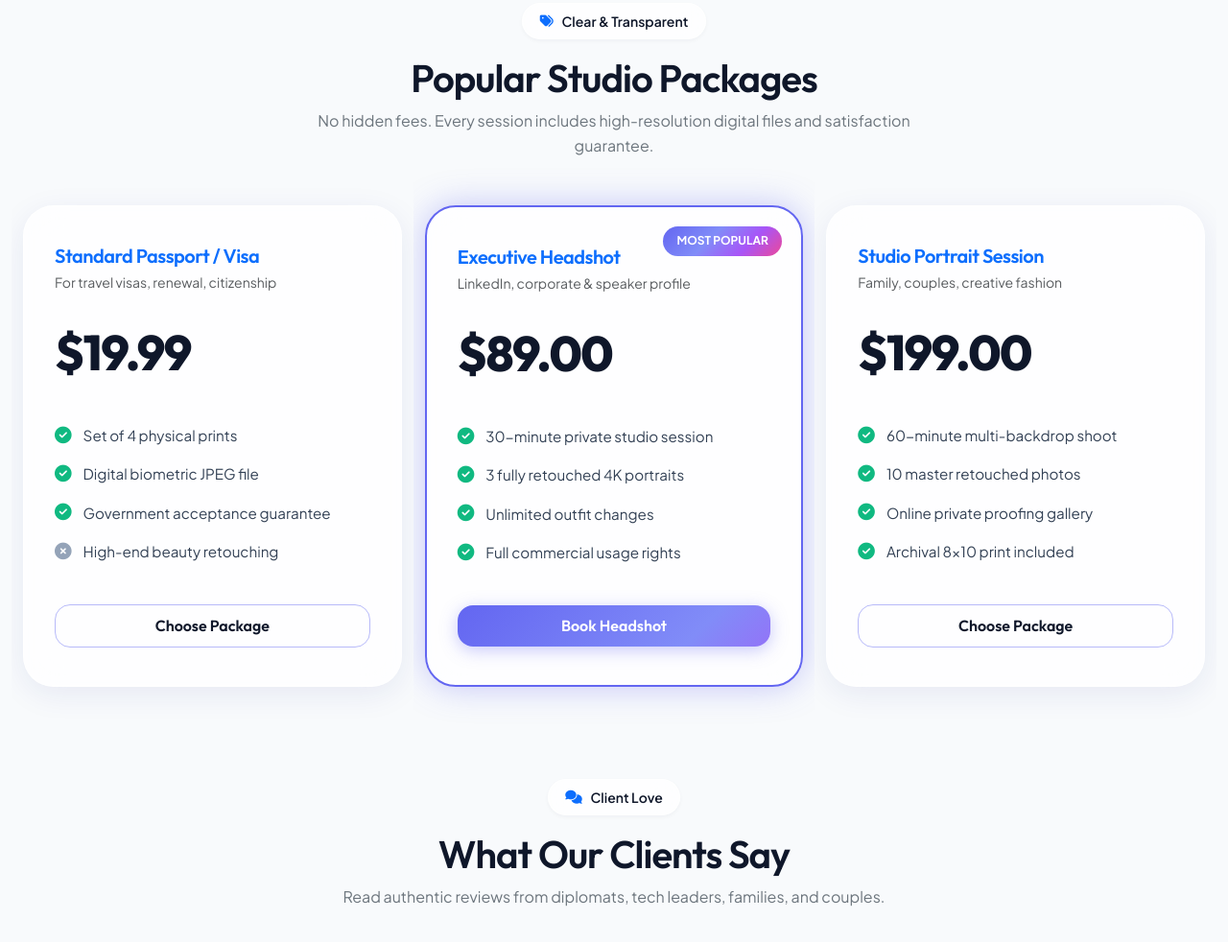
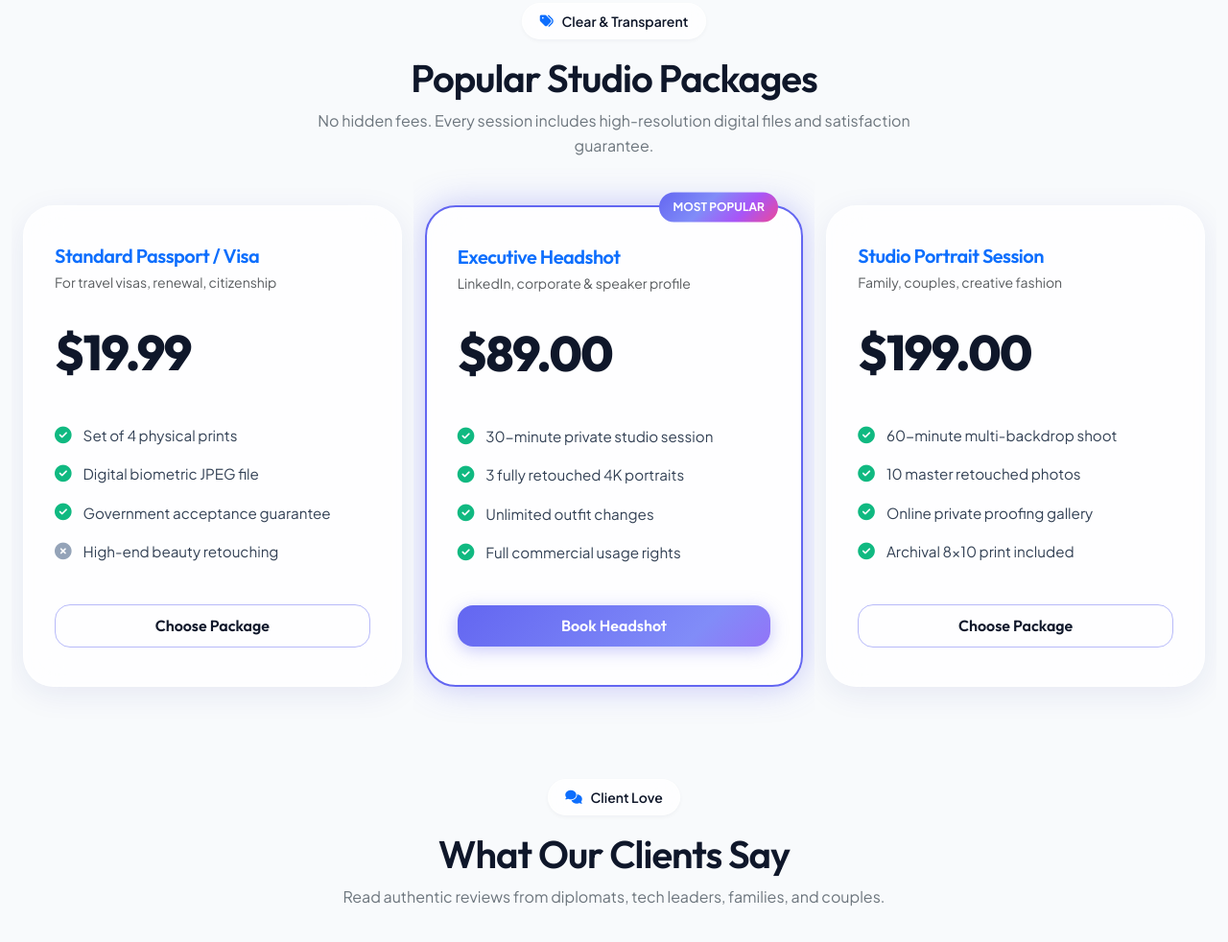
Before and after one commit to GokulIQ/LuminaStudio, a plain HTML site: page index.html in a window 1280 px wide. Shown: the part 5346-6328 px from the top of the page at 96% size. Drawn offline with nearby package versions, Linux system fonts and the light colour scheme.

Commit message:
Test report updated

```diff
--- a/assets/css/rtl.css
+++ b/assets/css/rtl.css
@@ -160,5 +160,5 @@
 /* Pricing Ribbon in RTL */
 [dir="rtl"] .pricing-ribbon {
   right: auto;
-  left: 1.25rem;
+  left: 1.5rem;
 }
--- a/assets/css/style.css
+++ b/assets/css/style.css
@@ -1571,6 +1571,7 @@ body.dark-mode.about-page .btn-outline-dark {
   display: flex;
   flex-direction: column;
   justify-content: space-between;
+  overflow: visible;
 }
 
 .pricing-card.featured {
@@ -1581,8 +1582,9 @@ body.dark-mode.about-page .btn-outline-dark {
 
 .pricing-ribbon {
   position: absolute;
-  top: 1.25rem;
-  right: 1.25rem;
+  top: 0;
+  right: 1.5rem;
+  transform: translateY(-50%);
   background: var(--gradient-primary);
   color: #fff;
   font-size: 0.75rem;
```
Also changed, not shown: index.html (line endings or trailing spaces).
